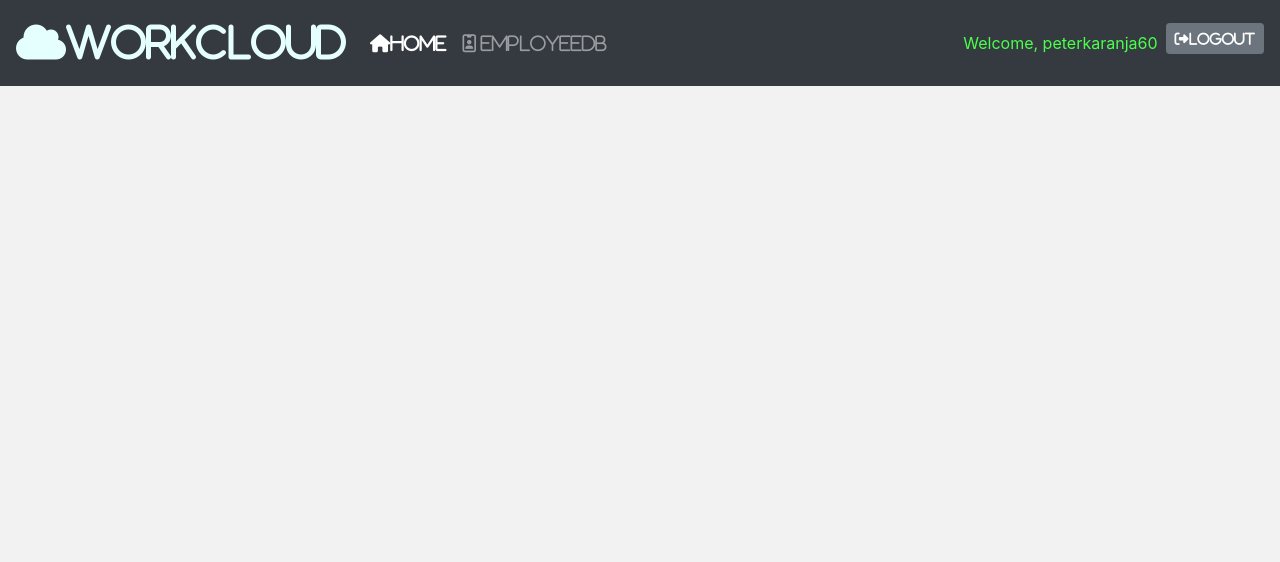
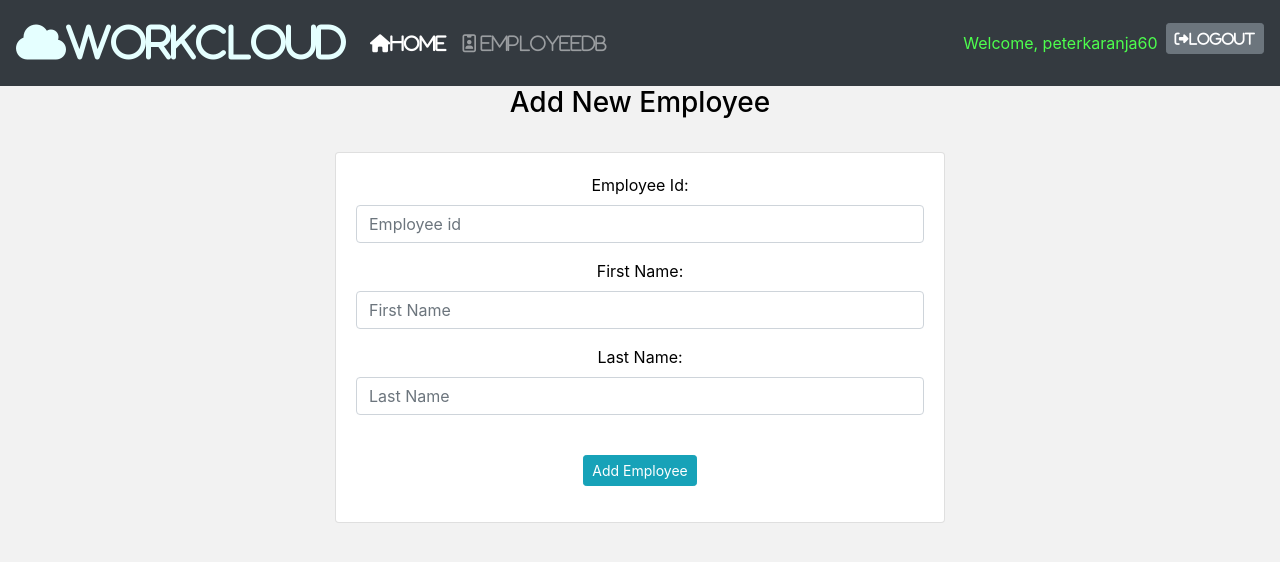
Before and after one commit to pkaranja60/FlaskApp, a Flask app: a page that uses workcloud/templates/new.html in a window 1280 px wide. Shown: the top 562 px of the page. Run offline with Flask 2, Linux system fonts and the light colour scheme; a user stored in the database is signed in; some libraries are stand-ins or nearby versions.

Commit message:
phase 2.1.5

```diff
--- a/workcloud/__init__.py
+++ b/workcloud/__init__.py
@@ -2,12 +2,14 @@ from flask import Flask
 from flask_sqlalchemy import SQLAlchemy
 from flask_bcrypt import Bcrypt
 from flask_login import LoginManager
+from flask_wtf.csrf import CSRFProtect
 
 app = Flask(__name__)
 app.config['SECRET_KEY'] = 'b4b7ea3f2c43dd80e6663b2fe2861f'
 app.config['SQLALCHEMY_DATABASE_URI'] = 'sqlite:///employee.db'
 db = SQLAlchemy(app)
 bcrypt = Bcrypt(app)
+csrf = CSRFProtect(app)
 login_manager = LoginManager(app)
 login_manager.login_view = "login_page"
 login_manager.login_message = f'You must be Logged in to view this page'
--- a/workcloud/forms.py
+++ b/workcloud/forms.py
@@ -33,3 +33,10 @@ class LoginForm(FlaskForm):
     username = StringField(label='User Name:', validators=[DataRequired()])
     password = PasswordField(label='Password:', validators=[DataRequired()])
     submit = SubmitField(label='Sign In')
+
+
+class NewEmployee(FlaskForm):
+    employee_id = StringField(label='Employee Id:', validators=[Length(min=5, max=15), DataRequired()])
+    first_name = StringField(label='First Name:', validators=[DataRequired()])
+    last_name = StringField(label='Last Name:', validators=[DataRequired()])
+    submit = SubmitField(label='Add Employee')
--- a/workcloud/routes.py
+++ b/workcloud/routes.py
@@ -1,7 +1,7 @@
 from workcloud import app
 from flask import render_template, redirect, url_for, flash, session
 from workcloud.models import User
-from workcloud.forms import RegisterForm, LoginForm
+from workcloud.forms import RegisterForm, LoginForm, NewEmployee
 from workcloud import db
 from flask_login import login_user, logout_user, login_required
 
@@ -22,7 +22,8 @@ def employee_page():
 @app.route('/new employee', methods=['GET', 'POST'])
 @login_required
 def new_page():
-    return render_template('new.html')
+    form = NewEmployee()
+    return render_template('new.html', form=form)
 
 
 @app.route('/login', methods=['GET', 'POST'])
--- a/workcloud/templates/login.html
+++ b/workcloud/templates/login.html
@@ -8,6 +8,7 @@ Login page
 <div class="container">
     <form method="POST" class="form-sign in" style="color:black">
         {{ form.hidden_tag() }}
+         {{ form.csrf_token() }}
         <h3>Please Login</h3>
         <br>
         <div class="form-group row">
@@ -27,7 +28,7 @@ Login page
         <div class="col">
             <div class="col-md-auto">
                 {{ form.username.label() }}
-                {{ form.username(class="form-control" , placeholder="User Name" ) }}
+                {{ form.username(class="form-control" , placeholder="UserName" ) }}
             </div>
         </div>
         <div class="col">
@@ -60,4 +61,5 @@ Login page
     align-items: center;
     align-content: space-between
     }
+</style>
 {% endblock %}
--- a/workcloud/templates/new.html
+++ b/workcloud/templates/new.html
@@ -4,10 +4,38 @@ New Employee
 {% endblock %}
 
 {% block content %}
-
+<h3>Add New Employee</h3>
+<br>
+<div class="col-xs-10 col-sm-6 col-md-6 ml-auto mr-auto">
+<div class="card card-style mb-2">
+    <div class="card-body">
+          <form method="POST" class="form-sign in" style="color:black">
+              {{ form.hidden_tag() }}
+              {{ form.csrf_token() }}
+              <fieldset class="form-group">
+                   <div class="form-group">
+                    {{ form.employee_id.label() }}
+                    {{ form.employee_id(class="form-control" , placeholder="Employee id" ) }}
+                </div>
+                   <div class="form-group">
+                    {{ form.first_name.label() }}
+                    {{ form.first_name(class="form-control" , placeholder="First Name" ) }}
+                </div>
+                   <div class="form-group">
+                    {{ form.last_name.label() }}
+                    {{ form.last_name(class="form-control" , placeholder="Last Name" ) }}
+                </div>
+                  <br>
+                  {{ form.submit(class="btn btn-sm btn-info") }}
+              </fieldset>
+          </form>
+    </div>
+</div>
+</div>
 <style>
     body{
     background: #f2f2f2;
+    text-align: center;
     }
 </style>
 {% endblock %}
```
Also changed, not shown: workcloud/templates/employee.html (+6 -1 lines), workcloud/templates/register.html (+5 -3 lines).
